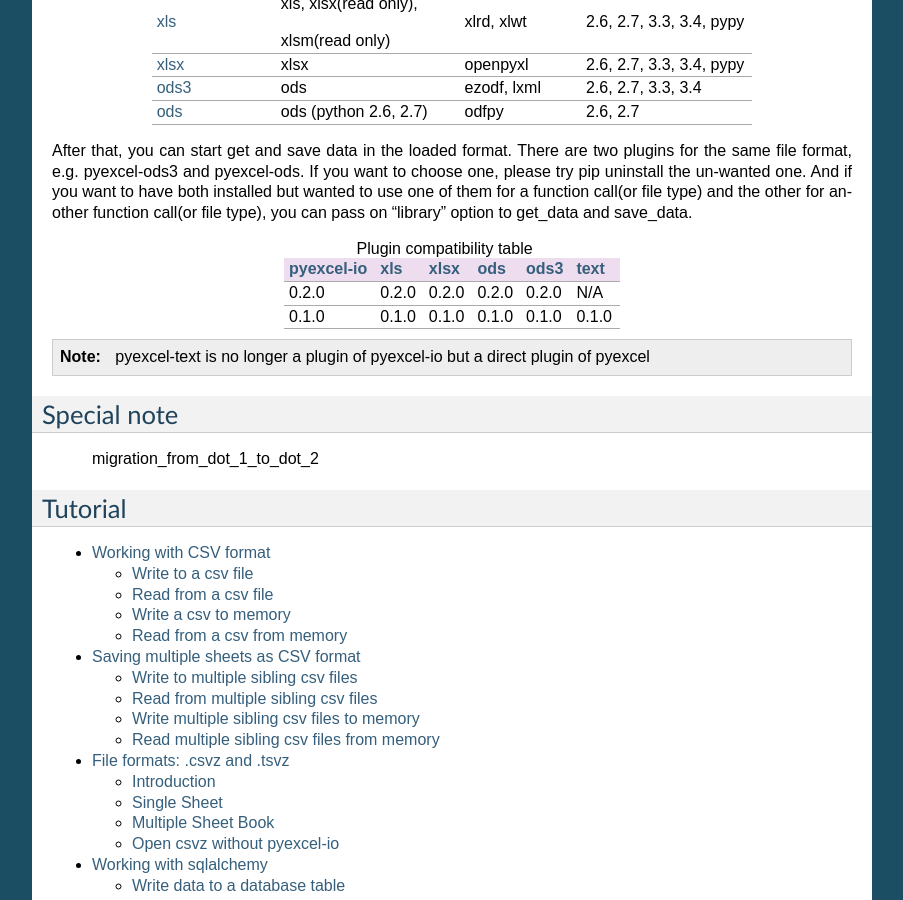
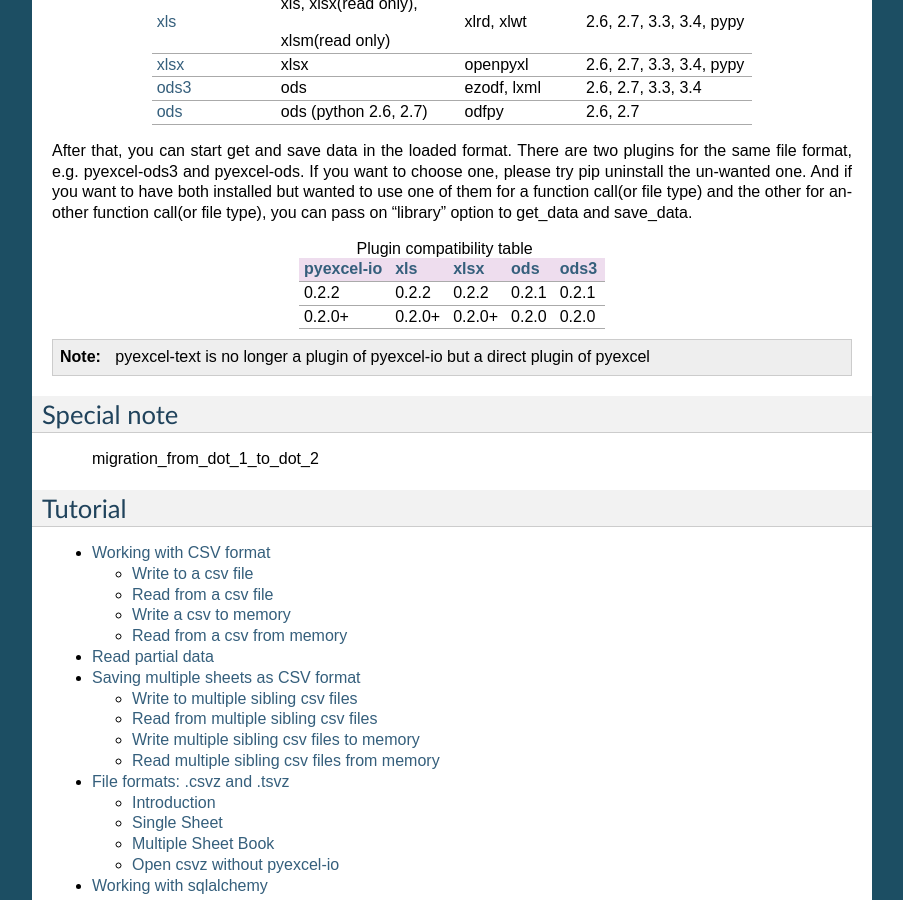
Before and after one commit to pyexcel/pyexcel-io, a Sphinx documentation site: the page built from doc/source/index.rst, in a window 1280 px wide and 900 px high, scrolled down 1050 px. Shown: the whole window, without its empty margins (198-1101 px from the left). Built offline with Sphinx 7.4.7, drawn with Linux system fonts in a browser that asks for light colours.

```diff
--- a/doc/source/index.rst
+++ b/doc/source/index.rst
@@ -82,12 +82,12 @@ pass on "library" option to get_data and save_data.
 
 .. table:: Plugin compatibility table
 
-    ============= ======= ======== ======= ======== =========
-    `pyexcel-io`_ `xls`_  `xlsx`_  `ods`_  `ods3`_  `text`_
-    ============= ======= ======== ======= ======== =========
-    0.2.0         0.2.0   0.2.0    0.2.0   0.2.0    N/A
-    0.1.0         0.1.0   0.1.0    0.1.0   0.1.0    0.1.0
-    ============= ======= ======== ======= ======== =========
+    ============= ======= ======== ======= ========
+    `pyexcel-io`_ `xls`_  `xlsx`_  `ods`_  `ods3`_
+    ============= ======= ======== ======= ========
+    0.2.2         0.2.2   0.2.2    0.2.1   0.2.1
+    0.2.0+        0.2.0+  0.2.0+   0.2.0   0.2.0
+    ============= ======= ======== ======= ========
 
 .. _pyexcel-io: https://github.com/pyexcel/pyexcel-io
 .. _xls: https://github.com/pyexcel/pyexcel-xls
--- a/doc/source/plaincsv.rst
+++ b/doc/source/plaincsv.rst
@@ -122,7 +122,6 @@ Continue from previous example:
     {"csv": [[1, 2, 3], [4, 5, 6]]}
 
 
-
 .. testcode::
    :hide:
 
```
Also changed, not shown: other parts of doc/source/index.rst (+1 -0 lines), doc/source/pagination.rst (added, +54 -0 lines).
